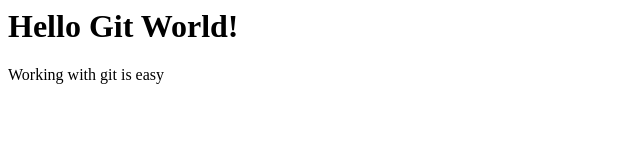
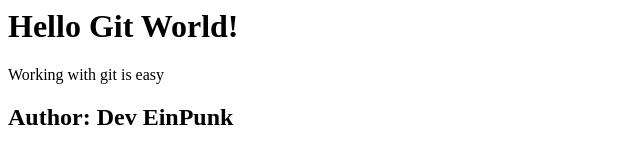
Before and after one commit to EINCORE/EinPunk-GitGithubMasterclass, a plain HTML site: page index.html in a window 1280 px wide. Shown: the whole page, without its empty margins (0-640 px from the left). Drawn offline with Linux system fonts and the light colour scheme.

Commit message:
Add author
i have added a header to the index.html file that now contains my
name as author of the file.

```diff
--- a/index.html
+++ b/index.html
@@ -3,3 +3,5 @@
 <div>
     <p>Working with git is easy</p>
 </div>
+
+<h2>Author: Dev EinPunk</h2>
```
